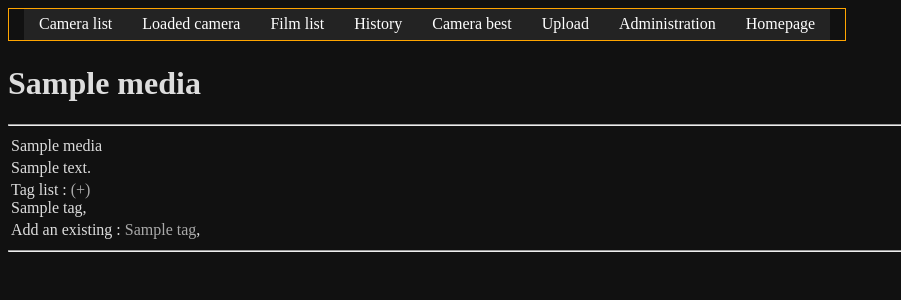
After one commit to zaurky/catalog2, a Django app: template media/templates/media/add_tag.html in a window 1280 px wide. The commit adds this page. Shown: the top 300 px of the page, without its empty margins (0-901 px from the left). Run offline with Django 3.2, Linux system fonts and the light colour scheme; the template is opened without the code that fills it: most values are stand-ins (such as "Sample title", 1, 10 or a date in 2020).

Commit message:
add add_tag page to be able to link media with tags

```diff
--- /dev/null
+++ b/media/templates/media/add_tag.html
@@ -0,0 +1,19 @@
+{% extends "base.html" %}
+
+{% block title %}Add tags to media : {{ media.name }}{% endblock %}
+
+{% block content %}
+<h1>{{ media }}</h1>
+
+<hr/>
+<table>
+    <tr><td>{{ media.name }}</td></tr>
+    <tr><td>{{ media.comment }}</td></tr>
+    <tr><td>Tag list : <a href='/admin/media/tag/add/'>(+)</a><br/>
+        {% for tag in media.tags %}{{ tag }}, {%endfor %}
+    </td></tr>
+    <tr><td>Add an existing : {% for tag in tags %}
+        <a href='/media/tag/add/{{ media.pk }}/{{ tag.pk }}'>{{ tag.name }}</a>,
+    {%endfor %}</td></tr>
+</table>
+{% endblock %}
--- a/media/templates/media/info.html
+++ b/media/templates/media/info.html
@@ -17,9 +17,8 @@
 <table>
     <tr><td>{{ media.name }}</td></tr>
     <tr><td>{{ media.comment }}</td></tr>
-    <tr><td>
-    {% for tag in media.tags %}{{ media.tag }}, {%endfor %}
-    <a href='/admin/media/tag/add/'>(+)</a>
+    <tr><td>Tag list : <a href='/media/tag/add/{{ media.pk }}'>(+)</a><br/>
+        {% for tag in media.tags %}{{ tag }}, {%endfor %}
     </td></tr>
     <tr><td>Photo of : <a href='/media/link/camera/{{ media.pk }}'>(+)</a><ul>
         {% for camera in cameras %}
--- a/urls.py
+++ b/urls.py
@@ -83,4 +83,6 @@ urlpatterns = patterns('',
         'catalog2.media.views.media_linked_filmsheet'),
     url(r'^media/upload/?$', 'catalog2.media.views.upload'),
     url(r'^media/do_upload/?$', 'catalog2.media.views.do_upload'),
+    url(r'^media/tag/add/(?P<media_id>\d+)(/(?P<tag_id>\d+))?/?$',
+        'catalog2.media.views.add_tag'),
 )
```
Also changed, not shown: media/views.py (+13 -0 lines).
